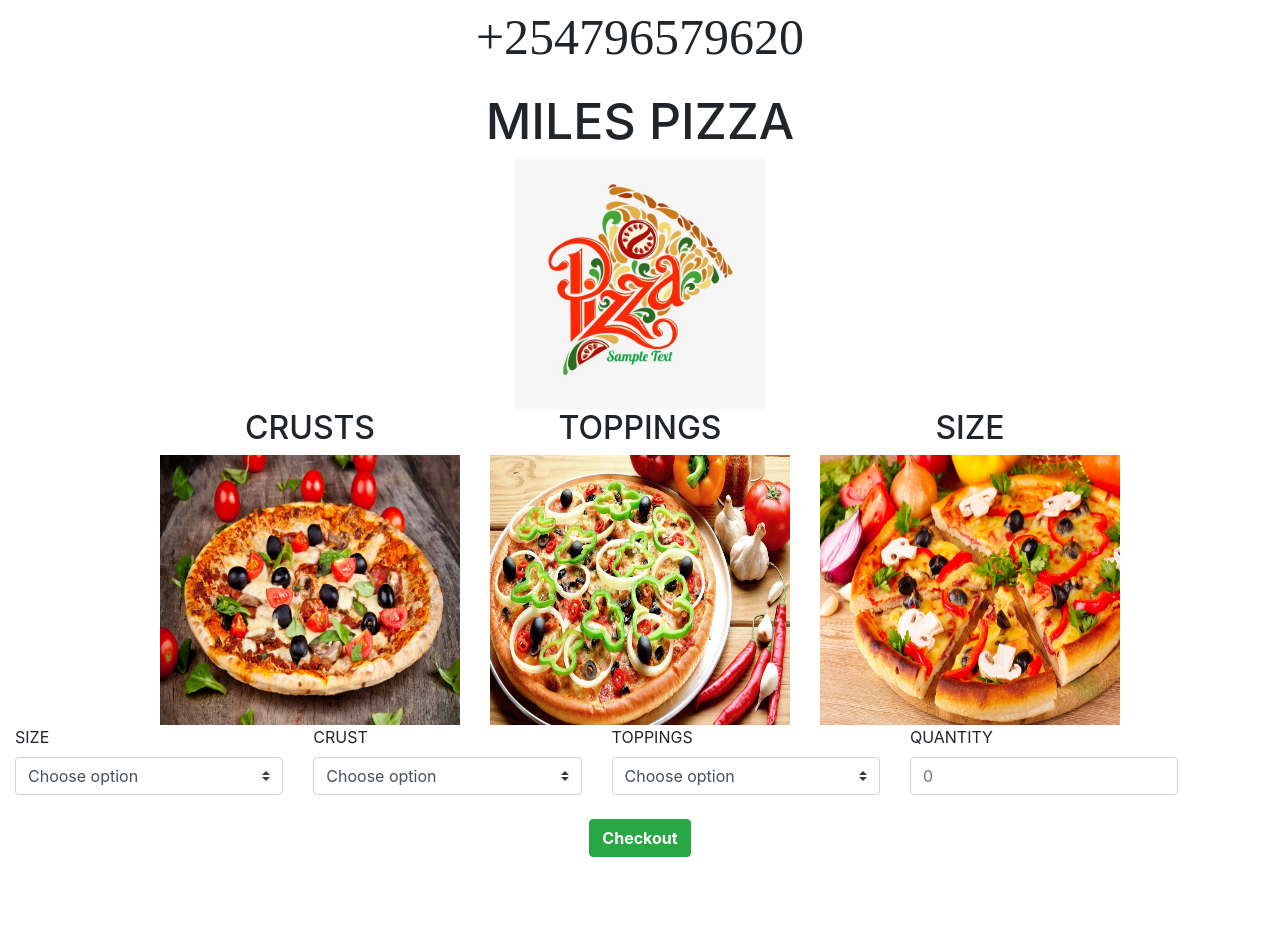
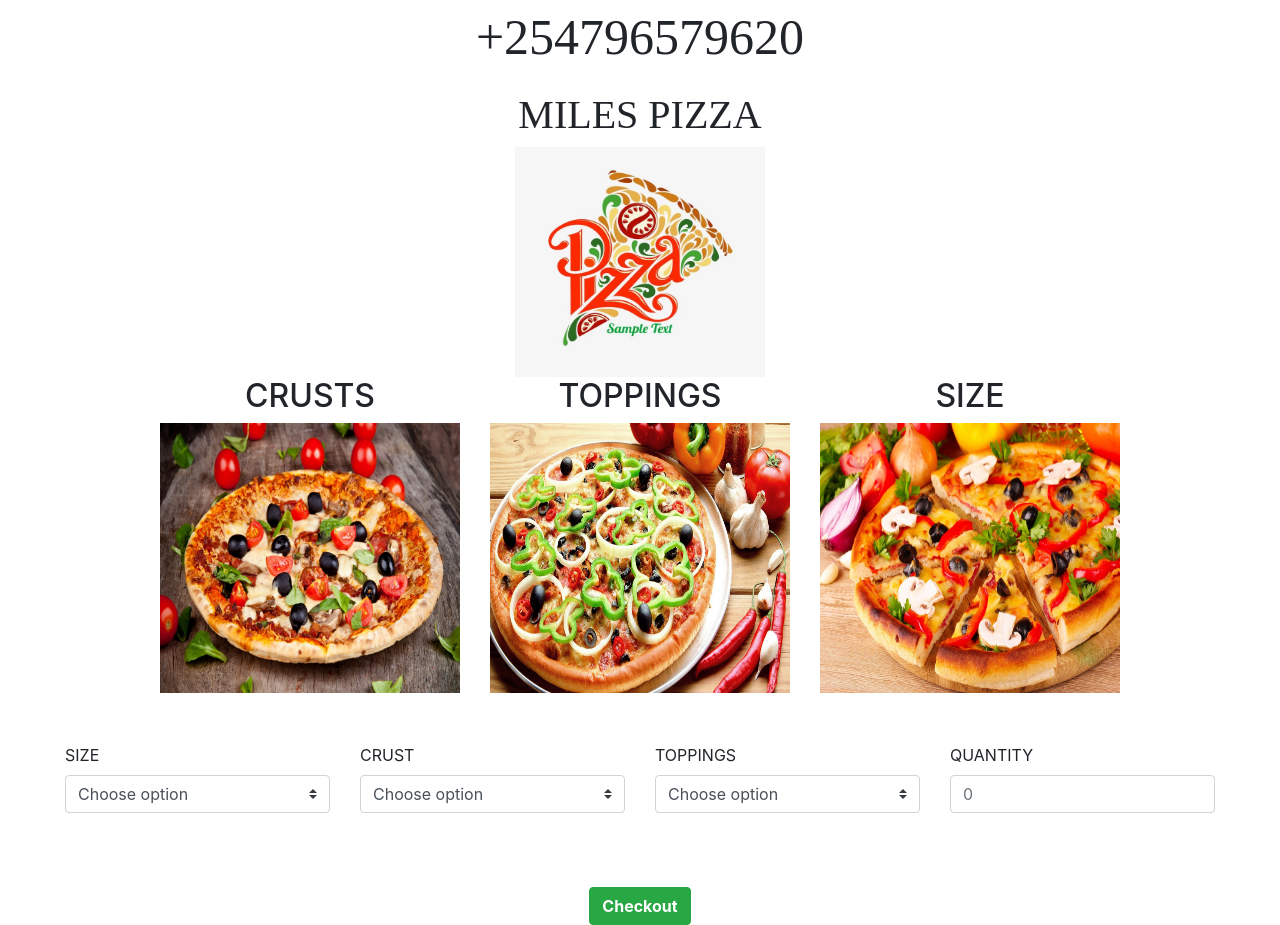
Before and after one commit to loisemuthoni/pizza, a plain HTML site: page index.html in a window 1280 px wide. Before the commit the page ends 857 px from the top, so only its background shows below. Drawn offline with nearby package versions, Linux system fonts and the light colour scheme.

Commit message:
styled form

```diff
--- a/css/styles.css
+++ b/css/styles.css
@@ -13,12 +13,13 @@
 
  .nav img {
      width: 250px;
-     height: 250px;
+     height: 230px;
  }
 
  h1 {
      text-align: center;
-     font-size: 50px;
+     font-size: 40px;
+     font-family: 'Times New Roman', Times, serif;
  }
 
  .form {
@@ -40,3 +41,8 @@
  #logo {
      margin: 0 auto;
  }
+
+ #for {
+     margin: 0 auto;
+     padding: 4%;
+ }
--- a/index.html
+++ b/index.html
@@ -39,10 +39,11 @@
             </div>
         </div>
         <form class="form">
+            <div id="for">
                 <div class="row">
                     <div class="col-md-3">
                         <label>SIZE</label>
-                    <select class="browser-default custom-select" id="top">
+                        <select class="browser-default custom-select">
                 <option value="">Choose option</option>
                 <option value="1500">Large =ksh 1200</option>
                 <option value="1000">Medium =ksh 1000</option>
@@ -52,7 +53,7 @@
 
                     <div class="col-md-3">
                         <label>CRUST</label>
-                    <select class="browser-default custom-select" id="top">
+                        <select class="browser-default custom-select">
                 <option value="">Choose option</option>
                 <option value="1500">Crispy =ksh 1200</option>
                 <option value="1000">Stuffed =ksh 1000</option>
@@ -61,7 +62,7 @@
                     </div>
                     <div class="col-md-3">
                         <label>TOPPINGS</label>
-                    <select class="browser-default custom-select" id="top">
+                        <select class="browser-default custom-select">
                 <option value="">Choose option</option>
                 <option value="1500">Mushroom =ksh 1200</option>
                 <option value="1000">Macon =ksh 1000</option>
@@ -75,6 +76,7 @@
                         <input class="form-control" type="text" name="pizza" id="quantity" placeholder="0" max="" min="0">
                     </div>
                 </div>
+            </div>
         </form><br>
         <button class="btn btn-success mx-auto d-block submit" type="submit" id="submit2" onclick="getTotalAmount();"><strong>Checkout</strong>
             </button>
```
Lines whose indentation alone changed are shown as unchanged.
